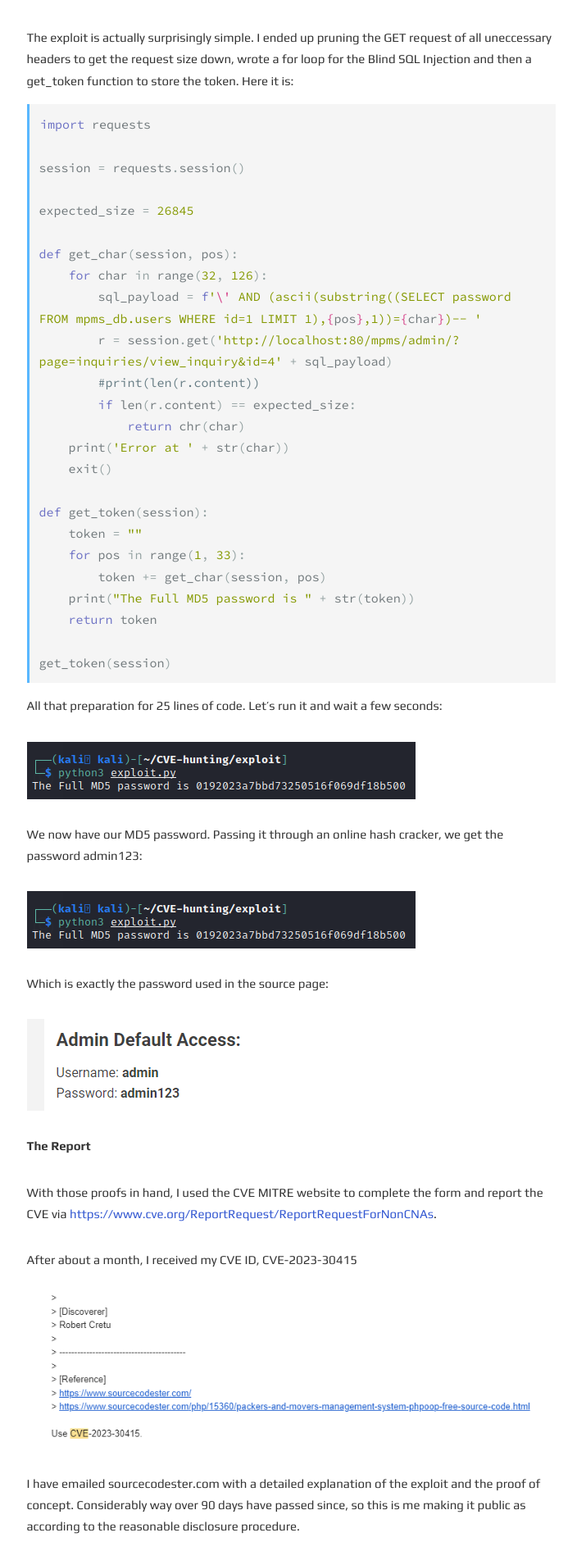
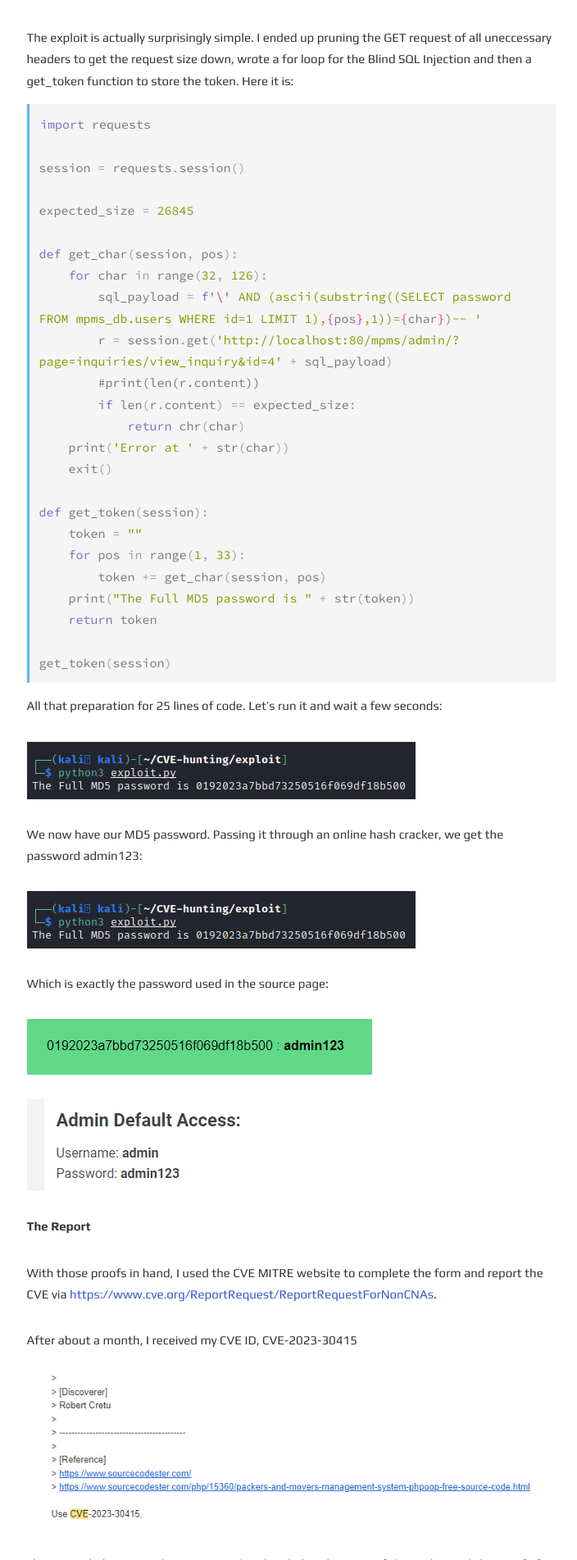
Before and after one commit to robsware/robsware.github.io, a Jekyll site: the page built from _posts/2023-09-01-firstcve.md, in a window 1280 px wide. Shown: the part 4497-6400 px from the top of the page at 82% size, without its empty margins (285-989 px from the left). Built offline with Jekyll 4.4.1, drawn with Linux system fonts in a browser that asks for light colours.

Commit message:
Forgot an image.

```diff
--- a/_posts/2023-09-01-firstcve.md
+++ b/_posts/2023-09-01-firstcve.md
@@ -120,6 +120,7 @@ We now have our MD5 password. Passing it through an online hash cracker, we get
 
 Which is exactly the password used in the source page:
 
+![](/assets/images/cracked.png)
 
 ![](/assets/images/source.png)
 
```
